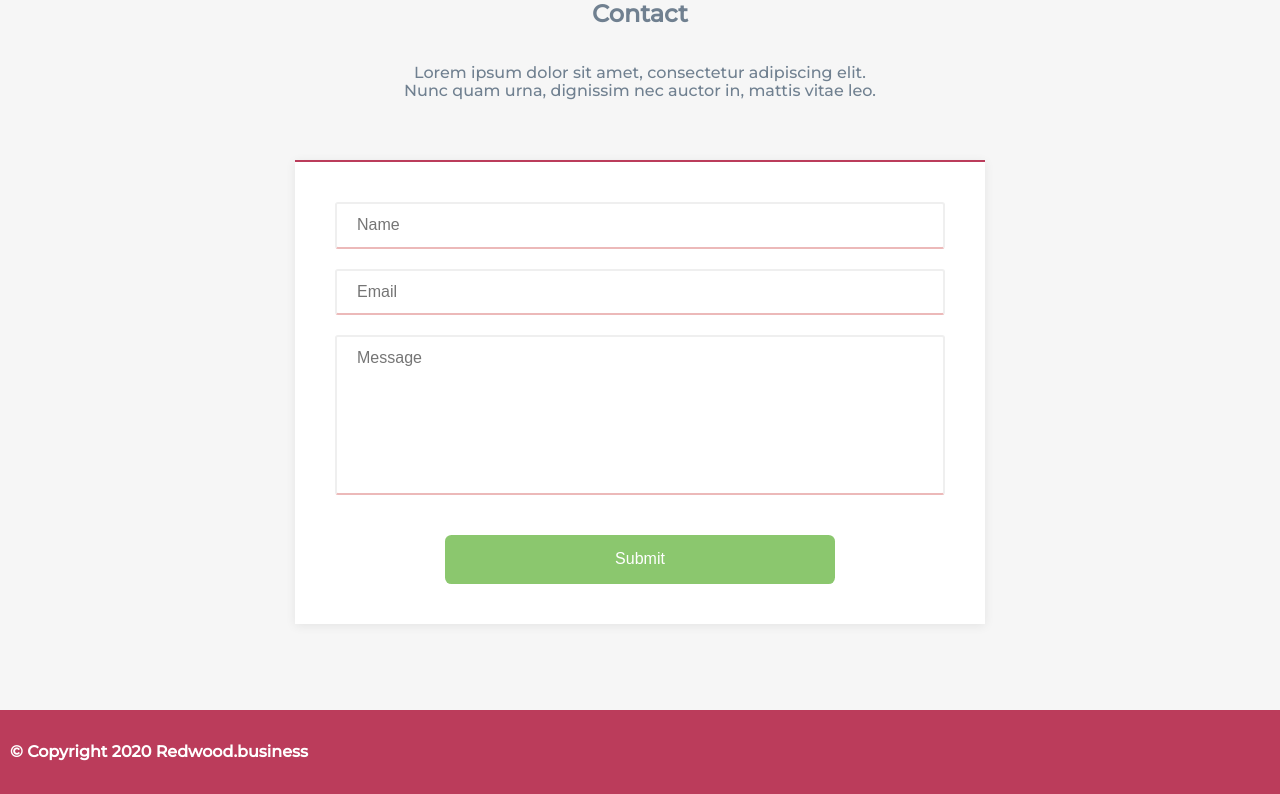
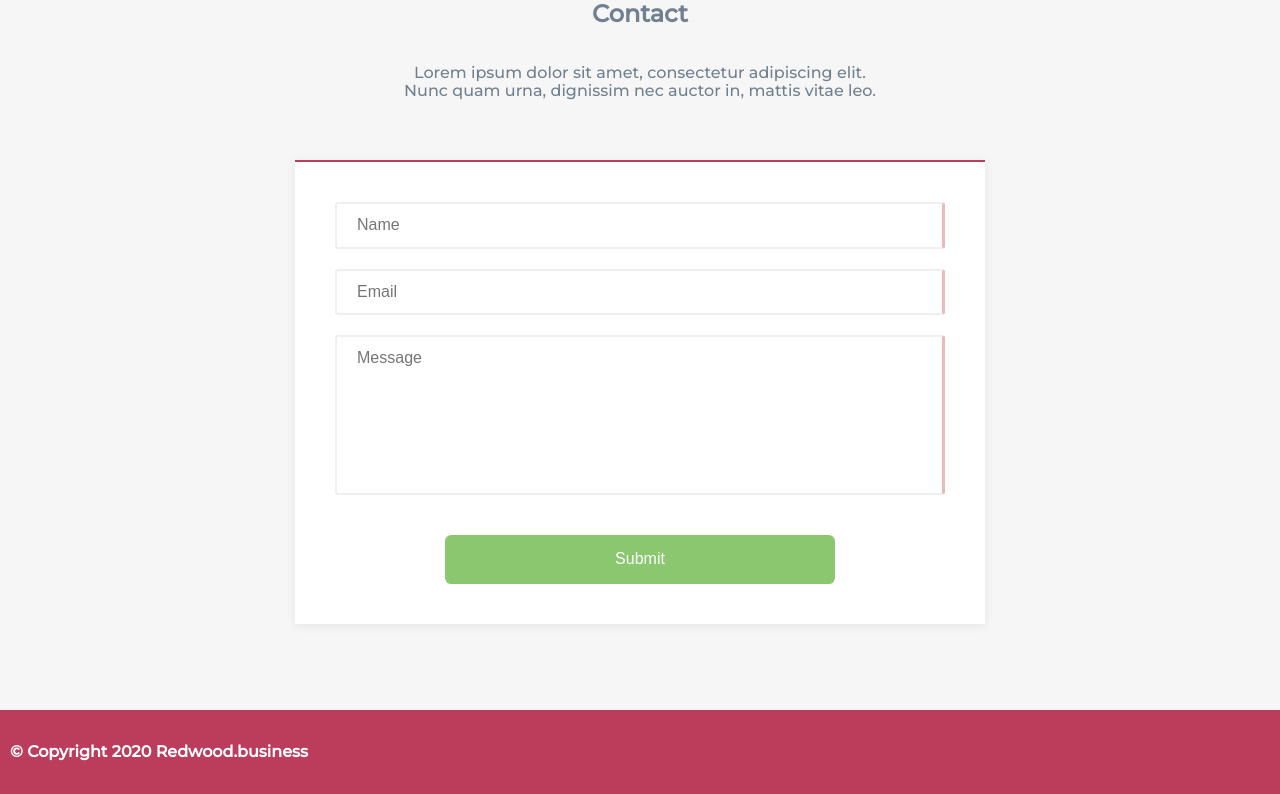
Before and after one commit to angus-archive/redwood, a PHP site: page /contact.php in a window 1280 px wide. Shown: the part 263-1057 px from the top of the page. Run offline with PHP 8.4, Linux system fonts and the light colour scheme.

Commit message:
Added validation indicator to the right of form

```diff
--- a/resources/styles/stylesheet.css
+++ b/resources/styles/stylesheet.css
@@ -296,7 +296,8 @@ main #forestContainer{
 	-webkit-appearance: none;
 	/*Border properties*/
 	border: 2px solid;
-	border-color: #efefef #efefef #88c688 #efefef ;
+	border-color: #efefef #efefef #efefef;
+	border-right: 3px solid #88c688;
 	-webkit-transition: border-color 0.4s ease;
 	-moz-transition: border-color 0.4s ease;
 	border-radius: 3px;
@@ -304,6 +305,7 @@ main #forestContainer{
 
 #contactForm input[type=text]:focus ,#contactForm input[type=email]:focus, #contactForm textarea:focus{
 	border-color: #a7a7a7 !important;
+	border-width: 2px !important;
 }
 
 /* Removed Red border for required stuff*/
@@ -313,7 +315,7 @@ main #forestContainer{
 
 /* Removed Red border for required stuff*/
 #contactForm input[type=text]:invalid, #contactForm input[type=email]:invalid, #contactForm textarea:invalid{
-	border-color: #efefef #efefef #ecb9b9 #efefef ;
+	border-color: #efefef #ecb9b9 #efefef #efefef ;
 }
 
 input:required {
```
